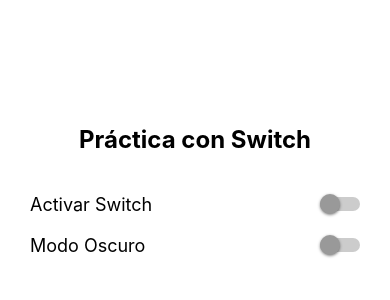
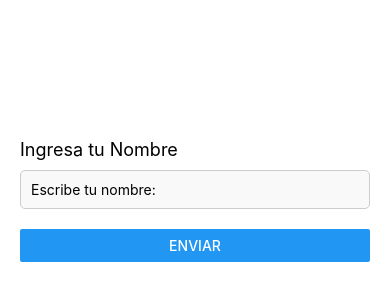
Before and after one commit to MarioBrnal10/PM192, a React Native app in the folder my-blank/: screen / in a window 390 px wide. Shown: the part 222-522 px from the top of the page. Built offline with nearby package versions, Linux system fonts and the light colour scheme.

Commit message:
practica 9
expocicion 2

```diff
--- a/my-blank/App.js
+++ b/my-blank/App.js
@@ -1,89 +1,72 @@
-/* Zona 1: Importaciones */
+/*Zona 1: Importaciones*/
 import { StatusBar } from 'expo-status-bar';
 import { useState } from 'react';
-import { StyleSheet, Text, View, Switch } from 'react-native';
-import { SafeAreaProvider, SafeAreaView } from 'react-native-safe-area-context';
+import { StyleSheet, Text, View, TextInput, Alert, Button } from 'react-native';
 
-/* Zona 2: Main */
+
+/*Zona2: Main*/
 export default function App() {
-  const [activarSwitch, setActwitch] = useState(false);
-  const [modoOscuro, setModoOscuro] = useState(false);
 
+  const [nombre, setNombre]= useState('')
+
+  const mostrarAlerta =()=>{
+    if (nombre.trim()===''){
+      Alert.alert('error', 'por favor escribe algo');
+      alert('Escribe algo');
+    }else{
+      Alert.alert('Bienvenido', `hola  ${nombre}, bienvenido a nuestra app`);
+      alert('hola ' + nombre + ' bienvenido');
+    }
+  }
   return (
-    <SafeAreaProvider>
-      <SafeAreaView style={[styles.contenedor, modoOscuro && styles.fondoOscuro]}>
-        <Text style={[styles.titulo, modoOscuro && styles.textoClaro]}>
-          Práctica con Switch
-        </Text>
+    <View style={styles.container}>
+      <Text style={styles.text}>
+        Ingresa tu Nombre
+      </Text>
 
-        <View style={styles.opcion}>
-          <Text style={[styles.etiqueta, modoOscuro && styles.textoClaro]}>
-            Activar Switch
-          </Text>
-          <Switch
-            value={activarSwitch}
-            onValueChange={() => setActwitch(!activarSwitch)}
-            trackColor={{ false: '#ccc', true: '#4caf50' }}
-            thumbColor={activarSwitch ? '#ffffff' : '#999999'}
-          />
-        </View>
+      <TextInput
+      style={styles.input}
+      placeholder='Escribe tu nombre:'
+      onChangeText={setNombre}
+      value={nombre}
+      >
 
-        <View style={styles.opcion}>
-          <Text style={[styles.etiqueta, modoOscuro && styles.textoClaro]}>
-            Modo Oscuro
-          </Text>
-          <Switch
-            value={modoOscuro}
-            onValueChange={() => setModoOscuro(!modoOscuro)}
-            disabled={!activarSwitch}
-            trackColor={
-              activarSwitch
-                ? { false: '#ff9999', true: '#ff3b30' }
-                : { false: '#ccc', true: '#4caf50' }
-            }
-            thumbColor={
-              activarSwitch
-                ? '#ff3b30'
-                : modoOscuro
-                ? '#ffffff'
-                : '#999999'
-            }
-          />
-        </View>
+      </TextInput>
 
-        <StatusBar style={modoOscuro ? 'light' : 'dark'} />
-      </SafeAreaView>
-    </SafeAreaProvider>
+      <Button title='Enviar' onPress={mostrarAlerta}>
+
+      </Button>
+
+    </View>
   );
 }
 
-/* Zona 3: Estilos */
+/*Zona 3: Estilos*/
 const styles = StyleSheet.create({
-  contenedor: {
+  container: {
     flex: 1,
-    backgroundColor: '#fff',
-    paddingHorizontal: 30,
+    backgroundColor: 'white',
+    padding: 20,
     justifyContent: 'center',
   },
-  titulo: {
-    fontSize: 24,
-    marginBottom: 40,
-    textAlign: 'center',
-    fontWeight: 'bold',
+
+  text: {
+    fontSize: 18,
+    marginBottom: 10,
+    color: '#000'
   },
-  fondoOscuro: {
-    backgroundColor: '#1a1a1a',
+
+  input: {
+    borderWidth: 1,
+    borderColor: '#ccc',
+    padding: 10,
+    marginBottom: 20,
+    borderRadius: 5,
+    backgroundColor: '#f9f9f9',
+    color: '#000'
+
   },
-  textoClaro: {
-    color: '#ffffff',
-  },
-  opcion: {
-    flexDirection: 'row',
-    justifyContent: 'space-between',
-    alignItems: 'center',
-    marginBottom: 20,
-  },
-  etiqueta: {
-    fontSize: 18,
-  },
+
+
+
 });
```
